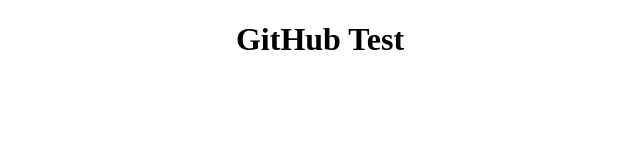
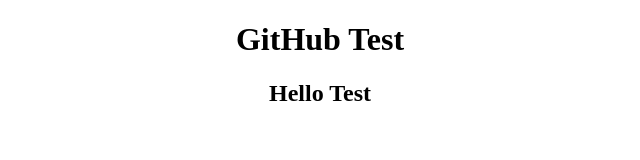
Before and after one commit to covox01/github-pages-test, a plain HTML site: page index.html in a window 1280 px wide. Shown: the whole page, without its empty margins (320-960 px from the left). Drawn offline with Linux system fonts and the light colour scheme.

Commit message:
Added H2

```diff
--- a/index.html
+++ b/index.html
@@ -10,8 +10,12 @@
     h1 {
         text-align: center;
     }
+    h2 {
+        text-align: center;
+    }
 </style>
 <body>
     <h1>GitHub Test</h1>
+    <h2>Hello Test</h2>
 </body>
 </html>
```
